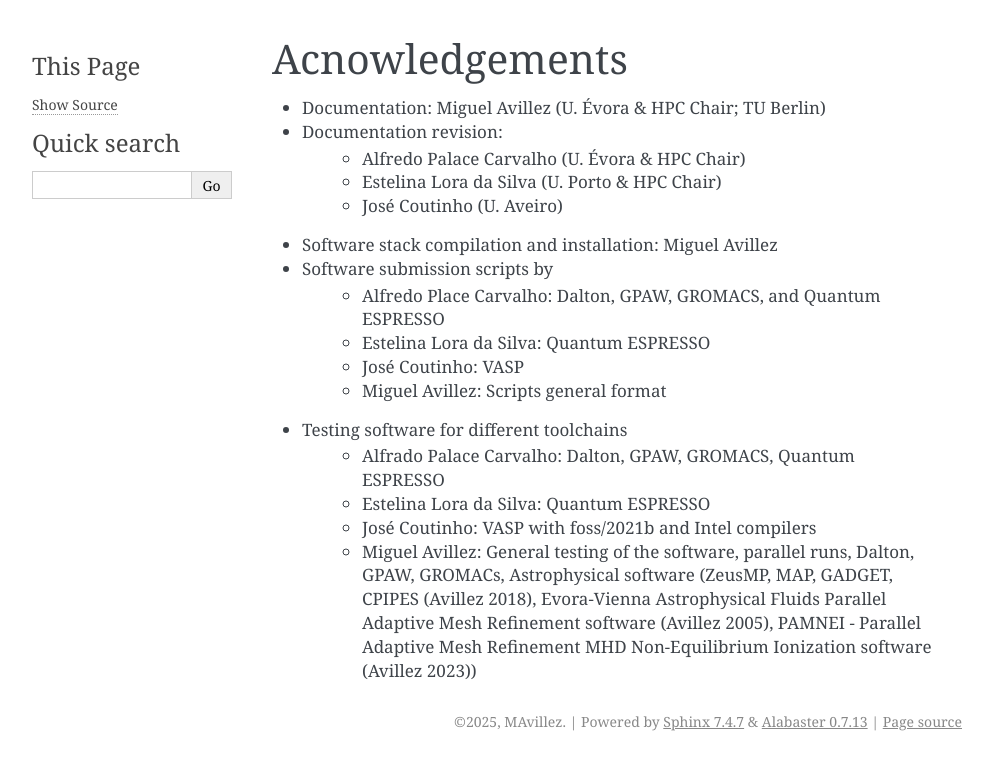
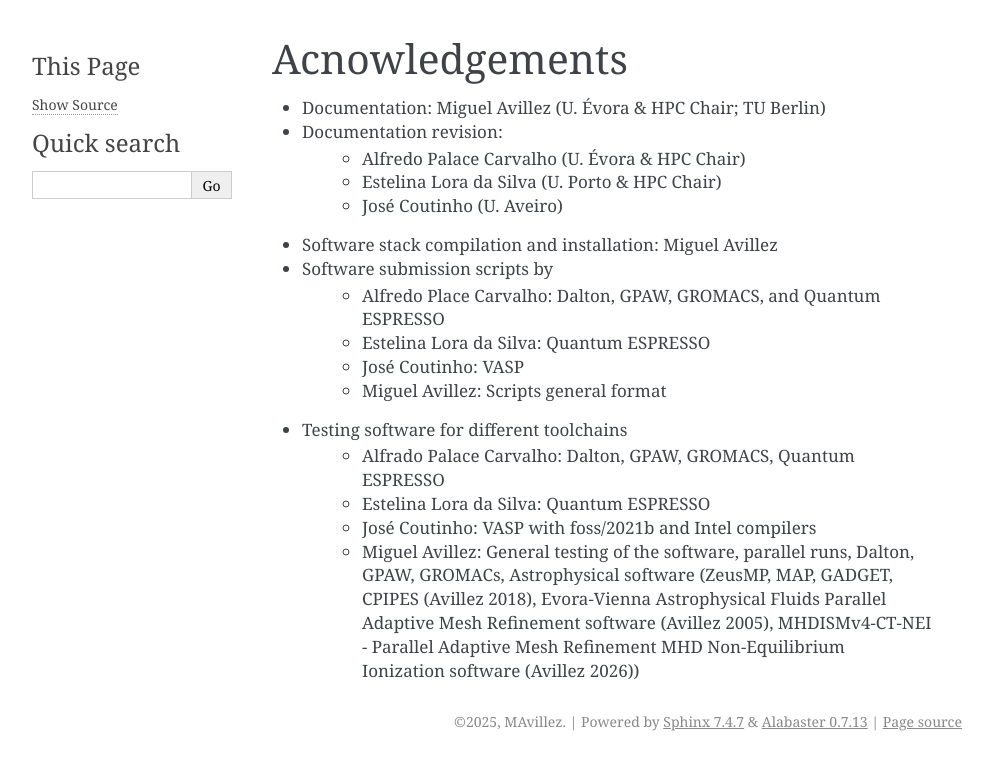
Before and after one commit to mavillez/Oblivion, a Sphinx documentation site: the page built from docs/source/acnowledgments.rst, in a window 1280 px wide. Shown: the top 770 px of the page, without its empty margins (148-1140 px from the left). Built offline with Sphinx 7.4.7, drawn with Linux system fonts in a browser that asks for light colours.

Commit message:
Revise MHD software name in acknowledgments section
Updated the name of the MHD software in acknowledgments.

```diff
--- a/docs/source/acnowledgments.rst
+++ b/docs/source/acnowledgments.rst
@@ -15,4 +15,4 @@
     - Alfrado Palace Carvalho: Dalton, GPAW, GROMACS, Quantum ESPRESSO
     - Estelina Lora da Silva: Quantum ESPRESSO
     - José Coutinho: VASP with foss/2021b and Intel compilers
-    - Miguel Avillez: General testing of the software, parallel runs, Dalton, GPAW, GROMACs, Astrophysical software (ZeusMP, MAP, GADGET, CPIPES (Avillez 2018), Evora-Vienna Astrophysical Fluids Parallel Adaptive Mesh Refinement software (Avillez 2005), PAMNEI - Parallel Adaptive Mesh Refinement MHD Non-Equilibrium Ionization software (Avillez 2023))
+    - Miguel Avillez: General testing of the software, parallel runs, Dalton, GPAW, GROMACs, Astrophysical software (ZeusMP, MAP, GADGET, CPIPES (Avillez 2018), Evora-Vienna Astrophysical Fluids Parallel Adaptive Mesh Refinement software (Avillez 2005), MHDISMv4-CT-NEI - Parallel Adaptive Mesh Refinement MHD Non-Equilibrium Ionization software (Avillez 2026))
```
